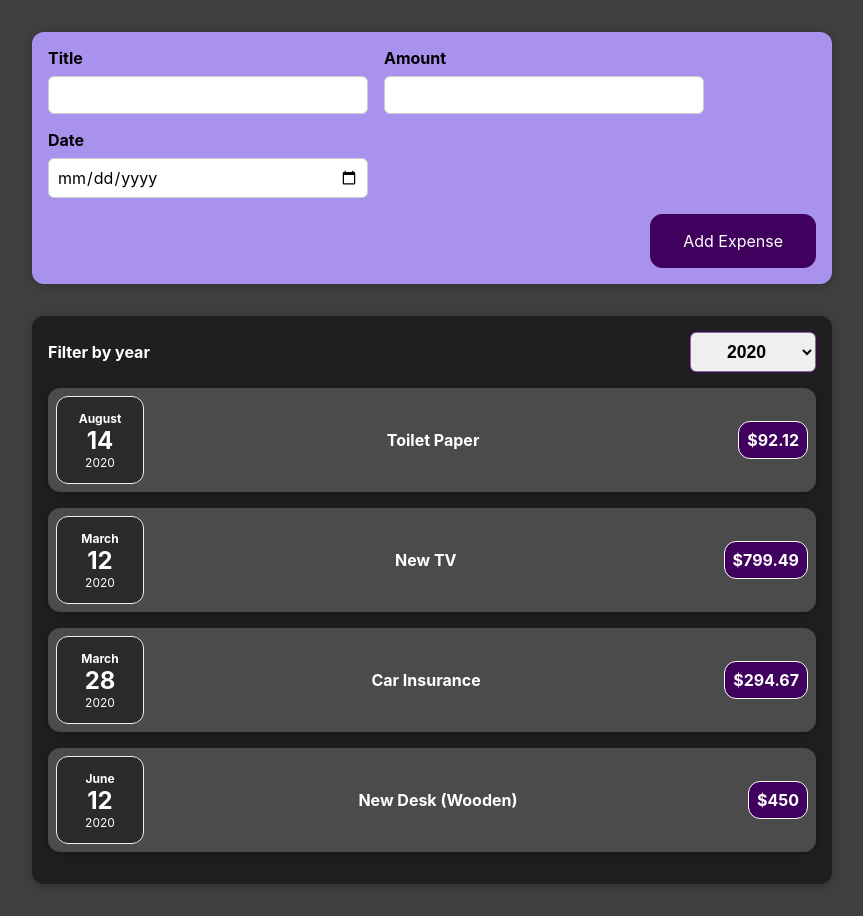
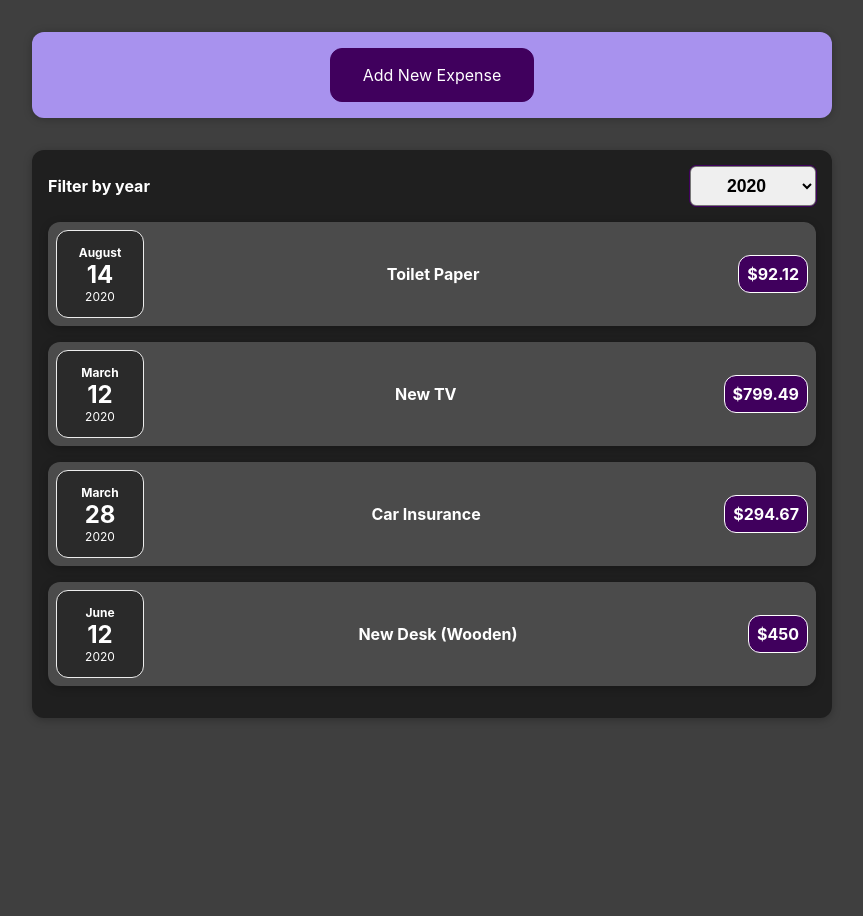
Before and after one commit to McEazy2700/react_complete_guide, a React (Create React App) app: page / in a window 1280 px wide. Shown: the whole page, without its empty margins (208-1071 px from the left). After the commit the page ends 800 px from the top, so only its background shows below. Built offline with nearby package versions, Linux system fonts and the light colour scheme.

Commit message:
Added colapsible expense form

```diff
--- a/src/components/NewExpense/ExpenseForm.jsx
+++ b/src/components/NewExpense/ExpenseForm.jsx
@@ -32,6 +32,10 @@ const ExpenseForm = (props) => {
         setEnteredAmount('')
         setEnteredDate('')
     }
+
+    const closeForm = () => {
+        props.closeForm()
+    }
   return (
     <div>
         <form onSubmit={submitHandler}>
@@ -53,6 +57,7 @@ const ExpenseForm = (props) => {
                 </div>
             </div>
             <div className='new-expense__action'>
+                <button onClick={closeForm}>Cancel</button>
                 <button type="submit">Add Expense</button>
             </div>
         </form>
--- a/src/components/NewExpense/ExpenseForm.scss
+++ b/src/components/NewExpense/ExpenseForm.scss
@@ -22,5 +22,8 @@
 }
 
 .new-expense__action {
+    display: flex;
+    justify-content: flex-end;
     text-align: right;
+    gap: 2rem;
 }
--- a/src/components/NewExpense/NewExpense.jsx
+++ b/src/components/NewExpense/NewExpense.jsx
@@ -1,4 +1,4 @@
-import React from 'react'
+import React, { useState } from 'react'
 import './NewExpense.scss'
 import ExpenseForm from './ExpenseForm'
 
@@ -12,9 +12,20 @@ const NewExpense = (props) => {
     props.onAddExpense(expenseData);
   };
 
+  const [formIsOpen, setFormIsOpen] = useState(false)
+
+  const openExpenseForm = () => {
+    setFormIsOpen(true)
+  }
+
+  const closeExpenseForm = () => {
+    setFormIsOpen(false);
+  }
+
   return (
     <div className='new-expense'>
-      <ExpenseForm onSaveExpenseData={onSaveExpenseDataHandler} />
+      {!formIsOpen && <button onClick={openExpenseForm}>Add New Expense</button>}
+      {formIsOpen && <ExpenseForm closeForm={closeExpenseForm} onSaveExpenseData={onSaveExpenseDataHandler} />}
     </div>
   )
 }
```
